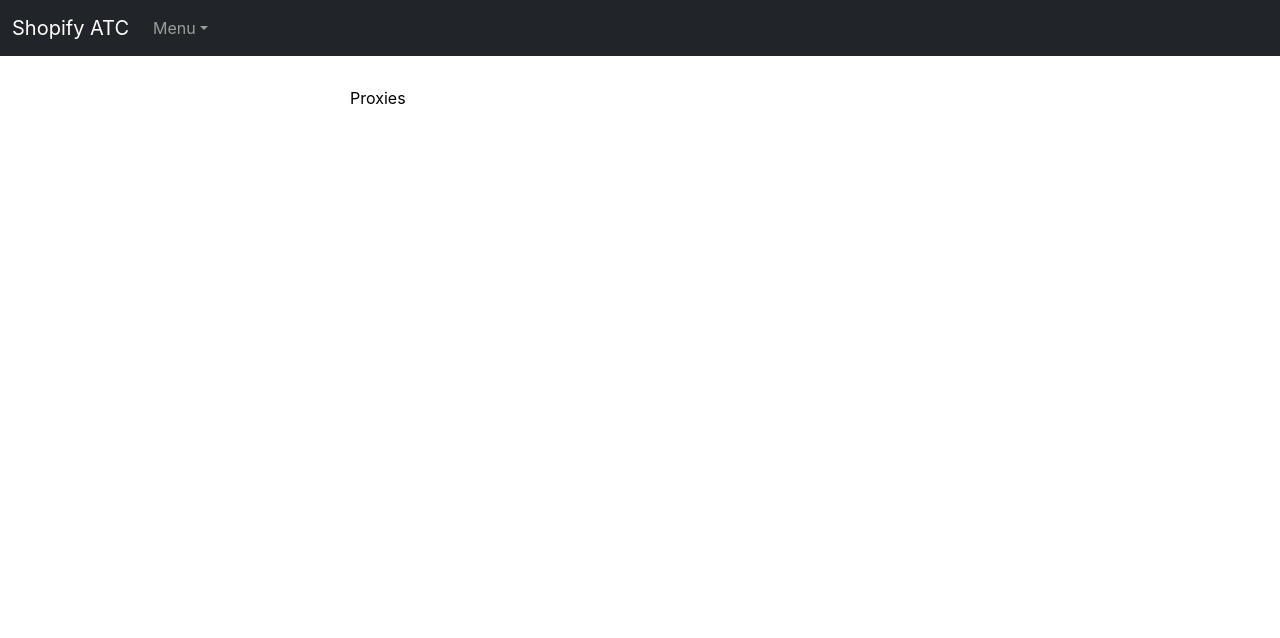
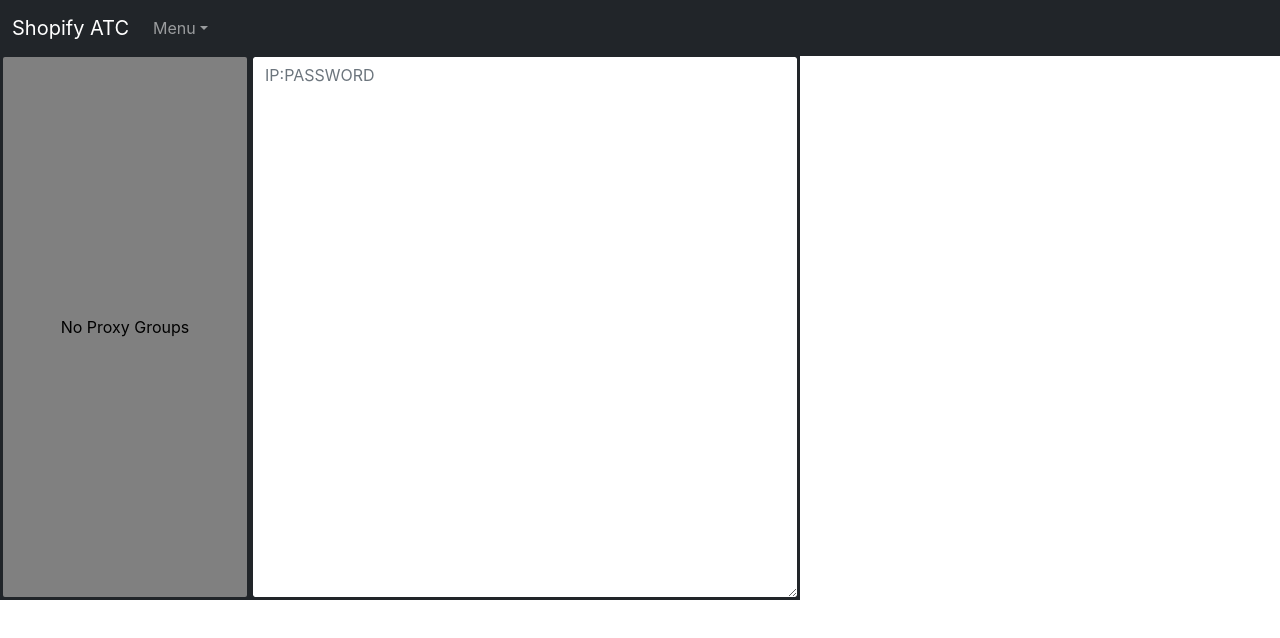
Before and after one commit to ryguy34/shopify-chrome-atc, a React (Create React App) app: page /proxies in a window 1280 px wide. Shown: the top 638 px of the page. Built offline with nearby package versions, Linux system fonts and the light colour scheme.

Commit message:
Added state and fixed the nested components so they can be reusable

```diff
--- a/package.json
+++ b/package.json
@@ -12,6 +12,7 @@
     "@types/react": "^17.0.39",
     "@types/react-dom": "^17.0.11",
     "bootstrap": "^5.1.3",
+    "classnames": "^2.3.1",
     "react": "^17.0.2",
     "react-bootstrap": "^2.1.2",
     "react-dom": "^17.0.2",
--- a/src/index.tsx
+++ b/src/index.tsx
@@ -10,7 +10,7 @@
 	Routes,
 } from "react-router-dom";
 import Header from "./header/Header";
-import Proxies from "./pages/Proxies";
+import ProxiesPage from "./pages/ProxiesPage";
 import Profiles from "./pages/Profiles";
 import Tasks from "./pages/Tasks";
 import Toolbox from "./pages/Toolbox";
@@ -24,7 +24,7 @@
 				</div>
 				<div>
 					<Routes>
-						<Route path="/proxies" element={<Proxies />} />
+						<Route path="/proxies" element={<ProxiesPage />} />
 						<Route path="/profiles" element={<Profiles />} />
 						<Route path="/tasks" element={<Tasks />} />
 						<Route path="/toolbox" element={<Toolbox />} />
--- /dev/null
+++ b/src/interfaces/Proxy.tsx
@@ -0,0 +1,5 @@
+interface Proxy {
+	proxy: string;
+}
+
+export default Proxy;
--- /dev/null
+++ b/src/interfaces/ProxyGroup.tsx
@@ -0,0 +1,8 @@
+import Proxy from "./Proxy";
+
+interface ProxyGroup {
+	proxyGroupName: string;
+	proxies: Proxy[];
+}
+
+export default ProxyGroup;
--- a/src/pages/Proxies.scss
+++ /dev/null
@@ -1,8 +0,0 @@
-.proxies-container {
-	align-items: stretch;
-	color: black;
-	display: flex;
-	flex-direction: column;
-	margin-top: 30px;
-	width: 100px;
-}
--- a/src/pages/Proxies.tsx
+++ /dev/null
@@ -1,7 +0,0 @@
-import "./Proxies.scss";
-
-const Proxies = (): JSX.Element => {
-	return <div className="proxies-container">Proxies</div>;
-};
-
-export default Proxies;
--- /dev/null
+++ b/src/pages/ProxiesPage.scss
@@ -0,0 +1,25 @@
+.proxies-page-container {
+	color: black;
+	display: flex;
+	flex-direction: row;
+	margin-top: 54px;
+	width: 800px;
+	height: 546px;
+	background-color: #212529;
+}
+
+.proxy-group-list-container {
+	display: flex;
+	flex-direction: column;
+	justify-content: flex-start;
+	width: 250px;
+	height: 546px;
+	border: 3px solid #212529;
+	border-radius: 5px;
+	background-color: grey;
+}
+
+h6 {
+	margin-top: 4px;
+	text-align: center;
+}
--- /dev/null
+++ b/src/pages/ProxiesPage.tsx
@@ -0,0 +1,47 @@
+import "./ProxiesPage.scss";
+import ProxyGroup from "../interfaces/ProxyGroup";
+import ProxyGroupEditor from "./ProxyGroupEditor";
+import ProxyListEditor from "./ProxyListEditor";
+import { useState } from "react";
+
+interface ProxiesPageInterface {
+	proxyGroups: ProxyGroup[];
+}
+
+const initialProxyGroupList: ProxiesPageInterface = {
+	proxyGroups: [],
+};
+
+const ProxiesPage = (): JSX.Element => {
+	const [proxyGroupList, setProxyGroupList] = useState<ProxiesPageInterface>(
+		initialProxyGroupList
+	);
+
+	return (
+		<div className="proxies-page-container">
+			<ProxyGroupEditor />
+			<ProxyListEditor />
+		</div>
+	);
+	// 	return (
+	// 		<div className="proxies-page-container">
+	// 			<div className="proxy-group-list-container">
+	// 				<h6 className="proxy-group-title">Proxy Groups</h6>
+	// 				<ul className="list-group">
+	// 					{proxyGroupList.proxyGroups.map((proxyList) => {
+	// 						return (
+	// 							<div>
+	// 								<li className="list-group-item disabled">
+	// 									{proxyList.proxyGroupName}
+	// 								</li>
+	// 							</div>
+	// 						);
+	// 					})}
+	// 				</ul>
+	// 			</div>
+	// 		</div>
+	// 	);
+	// }
+};
+
+export default ProxiesPage;
--- /dev/null
+++ b/src/pages/ProxyGroupEditor.scss
@@ -0,0 +1,13 @@
+.pge-div {
+	.proxy-group-empty-list-container {
+		display: flex;
+		flex-direction: column;
+		justify-content: center;
+		text-align: center;
+		width: 250px;
+		height: 546px;
+		border: 3px solid #212529;
+		border-radius: 5px;
+		background-color: grey;
+	}
+}
--- /dev/null
+++ b/src/pages/ProxyGroupEditor.tsx
@@ -0,0 +1,17 @@
+import "./ProxyGroupEditor.scss";
+import classNames from "classnames";
+
+const ProxyGroupEditor = (): JSX.Element => {
+	var proxyGroupEditorClass = classNames({
+		"proxy-group-empty-list-container": true,
+	});
+
+	//TODO: need to add state and toggle if list isEmpty
+	return (
+		<div className="pge-div">
+			<div className={proxyGroupEditorClass}>No Proxy Groups</div>
+		</div>
+	);
+};
+
+export default ProxyGroupEditor;
--- /dev/null
+++ b/src/pages/ProxyListEditor.scss
@@ -0,0 +1,15 @@
+// .form-control {
+// 	width: 550px;
+// 	height: 546px;
+// 	border: 3px solid #212529;
+// 	border-radius: 5px;
+// }
+
+.ple-div {
+	.form-control {
+		width: 550px;
+		height: 546px;
+		border: 3px solid #212529;
+		border-radius: 5px;
+	}
+}
--- /dev/null
+++ b/src/pages/ProxyListEditor.tsx
@@ -0,0 +1,17 @@
+import "./ProxyListEditor.scss";
+
+const ProxyListEditor = (): JSX.Element => {
+	return (
+		<div className="ple-div">
+			<div className="mb-3">
+				<textarea
+					className="form-control"
+					id="exampleFormControlTextarea1"
+					placeholder="IP:PASSWORD"
+				></textarea>
+			</div>
+		</div>
+	);
+};
+
+export default ProxyListEditor;
```
Also changed, not shown: 1 other file (tests, documents, lock files or other folders).
